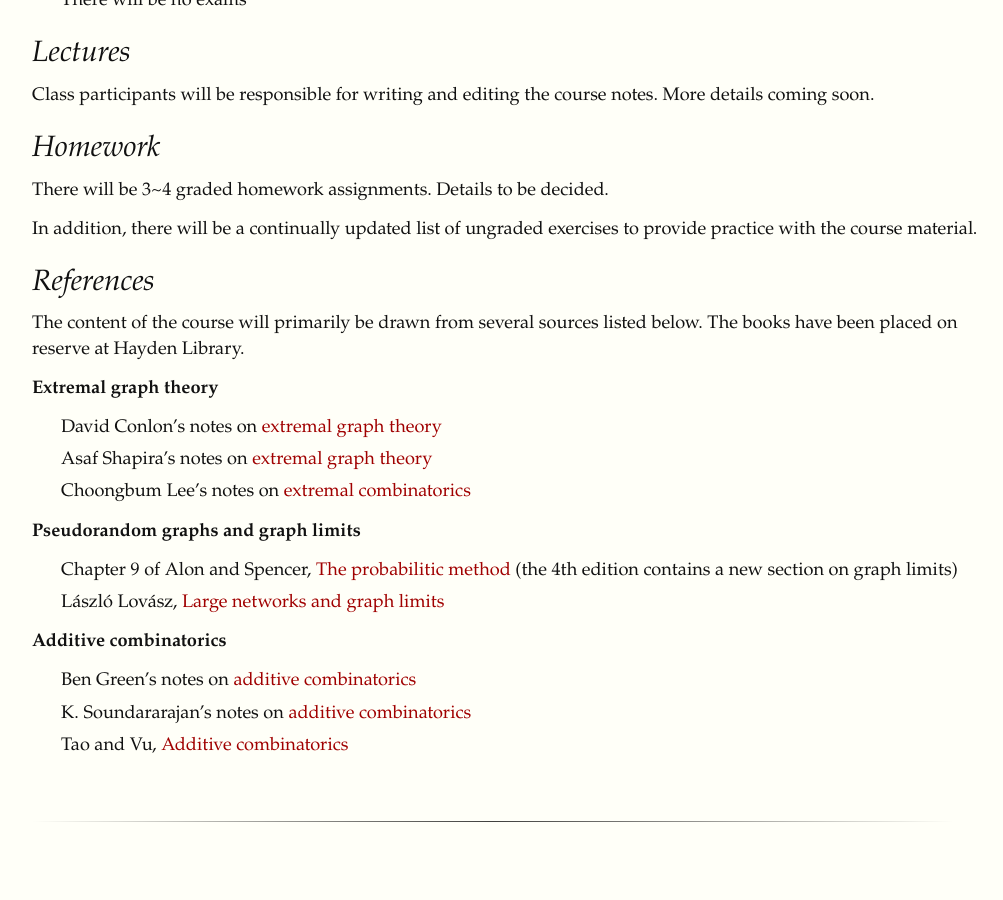
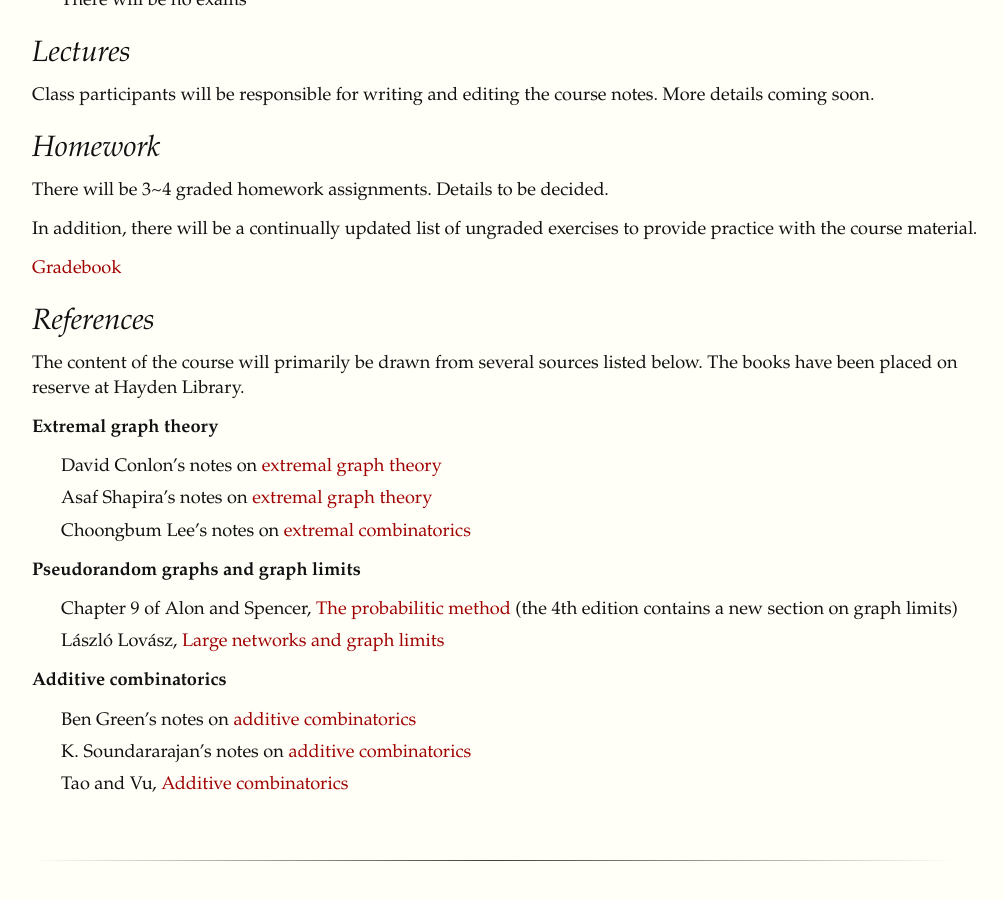
Before and after one commit to yufeizhao/yufeizhao.github.io, a Jekyll site: the page built from gtac/index.md, in a window 1280 px wide and 900 px high, scrolled down 1195 px. Shown: the whole window, without its empty margins (123-1126 px from the left). Built offline with Jekyll 4.4.1, drawn with Linux system fonts in a browser that asks for light colours; nearby versions of some CDN libraries; formulas are drawn with MathJax 3; before the commit the page ends 2064 px from its top, so only the background shows below that.

Commit message:
gradebook link

```diff
--- a/gtac/index.md
+++ b/gtac/index.md
@@ -52,6 +52,8 @@ There will be 3~4 graded homework assignments. Details to be decided.
 
 In addition, there will be a continually updated list of ungraded exercises to provide practice with the course material.
 
+[Gradebook](http://stellar.mit.edu/S/course/18/fa17/18.S997/)
+
 ## References
 
 The content of the course will primarily be drawn from several sources listed below. The books have been placed on reserve at Hayden Library.
```
Also changed, not shown: a34/index.md (+2 -0 lines).
